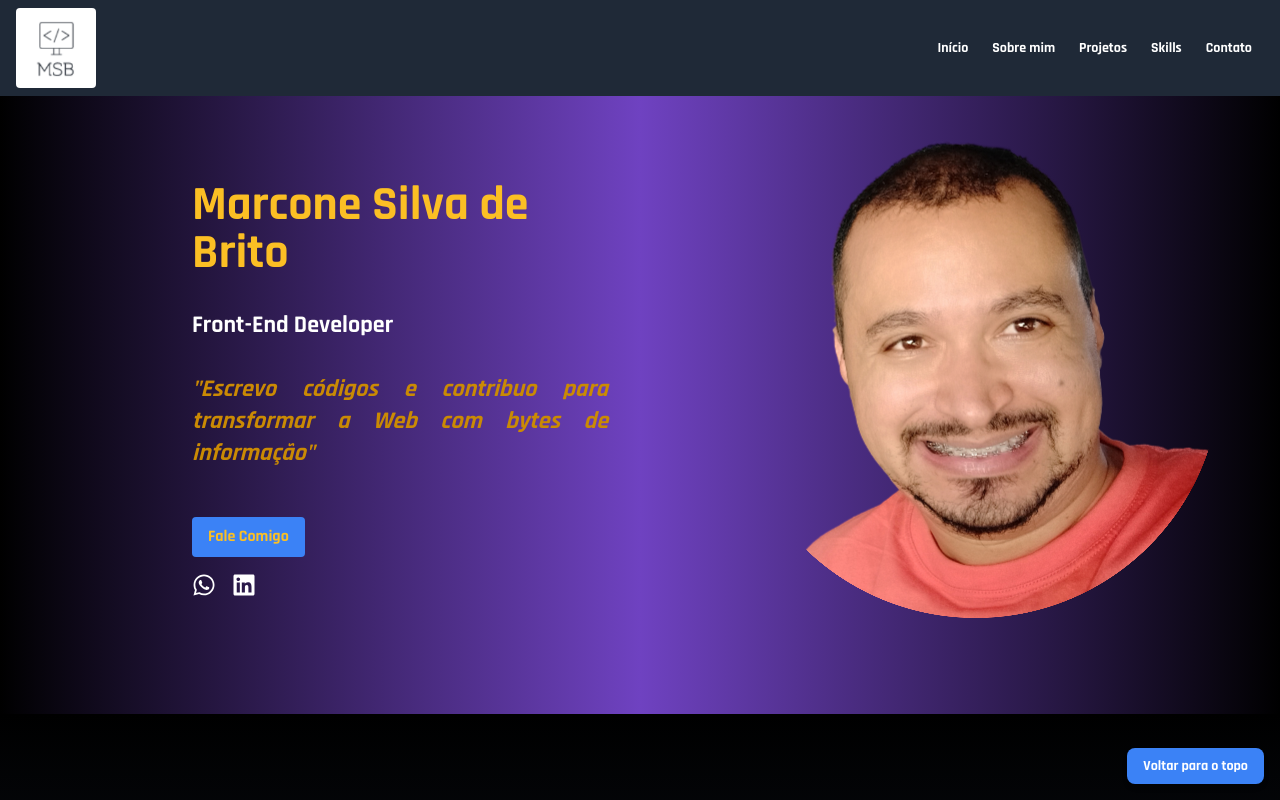
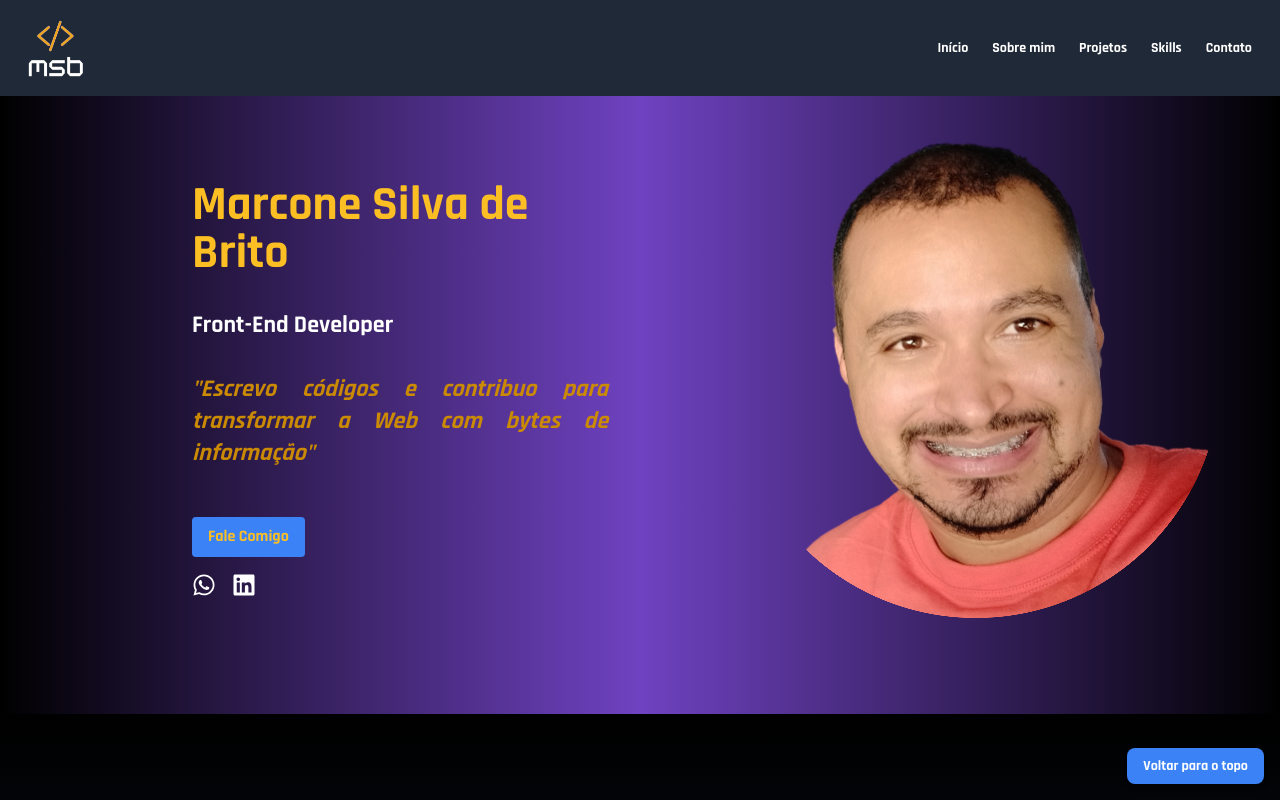
Before and after one commit to marconesdb/Portifolio-React, a React (Vite) app: page / in a window 1280 px wide. Shown: the top 800 px of the page. Built offline with nearby package versions, Linux system fonts and the light colour scheme.

Commit message:
...........

```diff
--- a/src/Components/Footer.jsx
+++ b/src/Components/Footer.jsx
@@ -1,13 +1,13 @@
 import React from 'react';
 import { FaWhatsapp, FaGithub, FaLinkedin } from 'react-icons/fa';
-import logo from '../assets/img/Logomarca2.png'
+import logo from '../assets/img/MSB (4) (1).png'
 const Footer = () => {
   return (
     <footer  className="bg-gray-800 text-white py-6">
       <div className="container mx-auto px-4">
         <div className="flex flex-col md:flex-row justify-between items-center">
           <div className="text-center md:text-left mb-4 md:mb-0">
-            <p className="text-sm "><img src={logo} alt=""  className='rounded'/>© 2024 Seu Site. Todos os direitos reservados.</p>
+            <p className="text-sm "><img src={logo} alt=""  className='rounded h-16'/>© 2024 Seu Site. Todos os direitos reservados.</p>
           </div>
           <div className="flex justify-center md:justify-end items-center space-x-4">
             {/* WhatsApp */}
--- a/src/Components/Navbar.jsx
+++ b/src/Components/Navbar.jsx
@@ -1,5 +1,5 @@
 import React, { useState } from 'react';
-import Logomarca from '../assets/img/img-logo.png';
+import Logomarca from '../assets/img/MSB (4) (1).png';
 import '../Components/Navbar.css';
 
 const Navbar = () => {
@@ -15,7 +15,7 @@ const Navbar = () => {
         <div className="flex justify-between items-center h-24">
           {/* Logo */}
           <div className="flex items-center w-20 h-8">
-            <img src={Logomarca} alt="Logo" className="h-20 rounded" />
+            <img src={Logomarca} alt="Logo" className="h-16 rounded" />
           </div>
           {/* Mobile Menu Icon */}
           <div className="md:hidden">
--- a/src/Components/Projetos.jsx
+++ b/src/Components/Projetos.jsx
@@ -27,7 +27,7 @@ const ProjectCard = ({ imageUrl, title, description, link, index }) => {
       <Flipped flipId={`project-${link}`}>
         <motion.div
           ref={ref}
-          className="relative block overflow-hidden rounded-lg  project-card border-2 border-gray-300"
+          className="relative block overflow-hidden rounded-lg   border-2 border-gray-300"
           initial={{ opacity: 0, y: 20 }}
           animate={{ opacity: inView ? 1 : 0, y: inView ? 0 : 20 }}
           transition={{ duration: 1, delay: index * 0.9 }}
```
Also changed, not shown: src/assets/img/MSB (4) (1).png (added).
